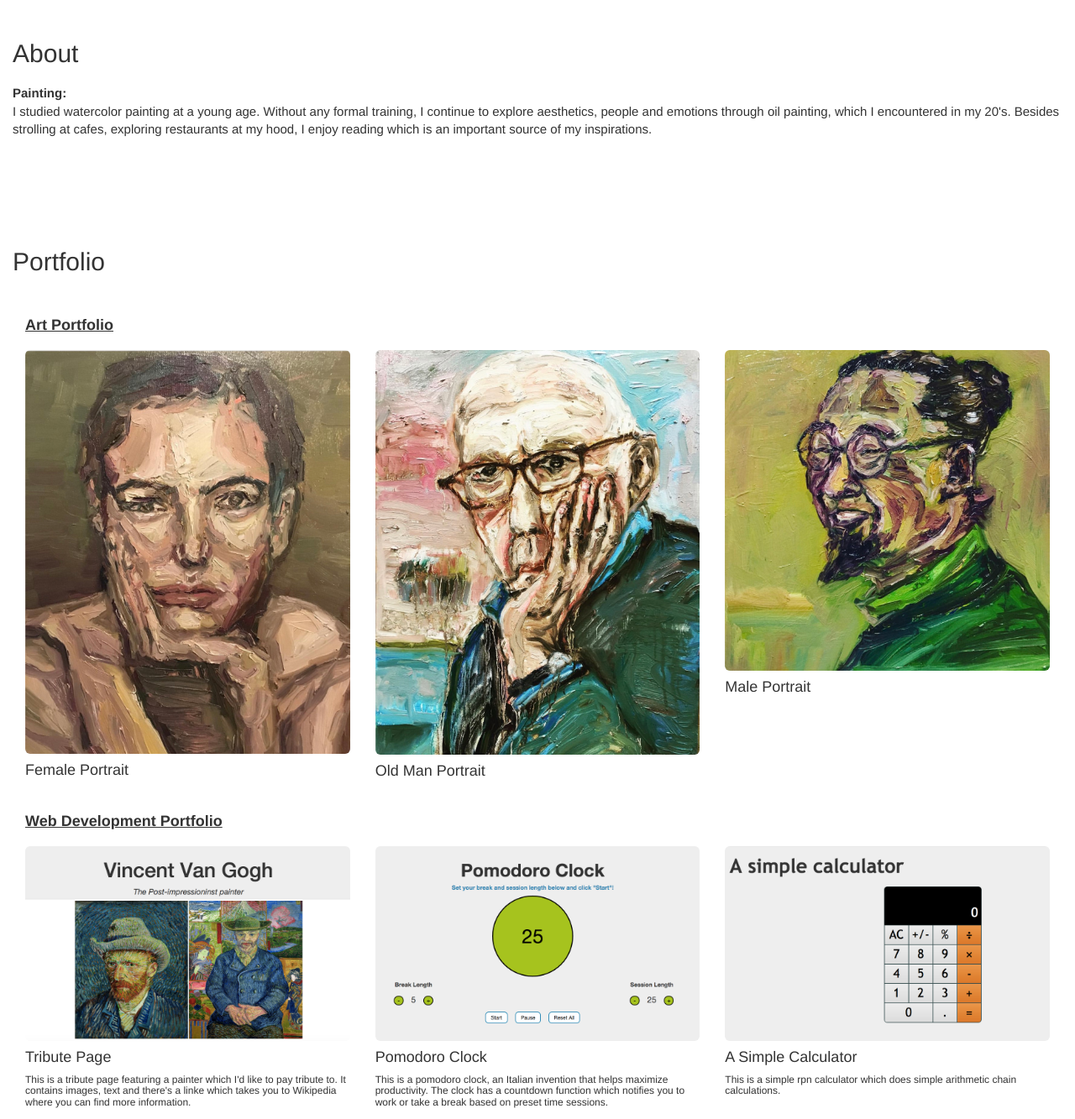
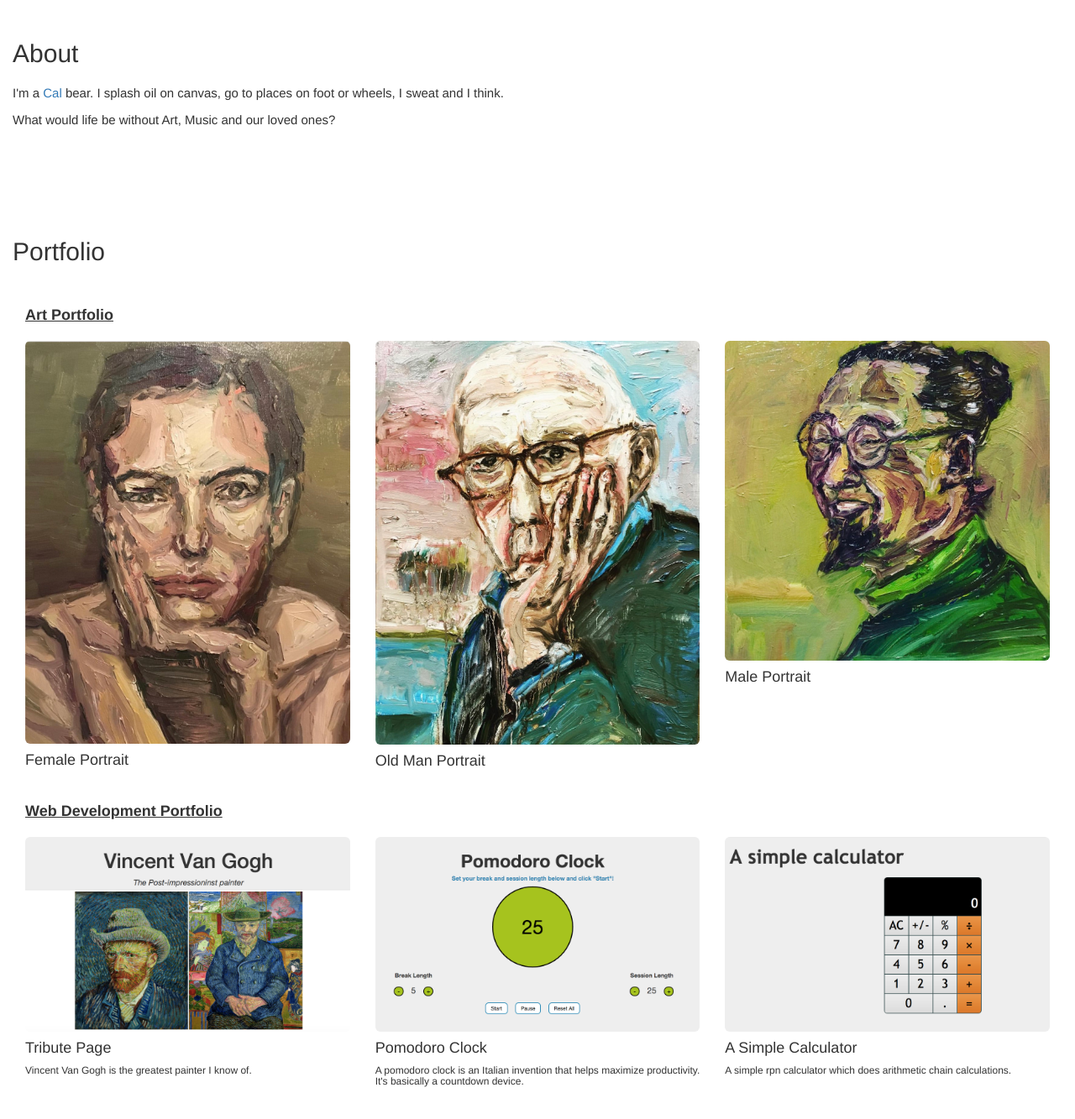
Before and after one commit to deborah326/deborah326.github.io, a plain HTML site: page index.html in a window 1280 px wide. Shown: the part 1220-2553 px from the top of the page at 84% size. Drawn offline with nearby package versions, Linux system fonts and the light colour scheme; some packages are replaced by stand-ins of ours.

Commit message:
Update index.html

```diff
--- a/index.html
+++ b/index.html
@@ -44,8 +44,8 @@
         </div>
     </nav>
     <div id="home" class="container-fluid">
-        <h2>Home</h2>
-        <p>You found me! I'm Deborah, I went to <a href="www.berkeley.edu">Cal</a> and I enjoy painting, running and learning. Here are some of my favorite quotes.</p>
+        <h2>My favorite quotes</h2>
+        <p>Here are some of my favorite quotes.</p>
         <div class="newQuote container-fluid ">
             <div class="row">
                 <p id="quote"></p>
@@ -59,9 +59,8 @@
     </div>
     <div id="about" class="container-fluid">
         <h2>About</h2>
-            <p><strong>Painting:</strong><br> I studied watercolor painting at a young age. Without any formal training, I continue to explore aesthetics, people and emotions through oil painting, which I encountered in my 20's. Besides strolling
-at cafes, exploring restaurants at my hood, I enjoy reading which is an important source of my inspirations.</p>
-
+            <p>I'm a <a href="www.berkeley.edu">Cal</a> bear. I splash oil on canvas, go to places on foot or wheels, I sweat and I think.</p>
+            <p>What would life be without Art, Music and our loved ones?</p>
     </div>
     <div id="portfolio" class="container-fluid">
         <h2>Portfolio</h2>
@@ -100,19 +99,19 @@ at cafes, exploring restaurants at my hood, I enjoy reading which is an importan
                 <a href="/tribute.html" target="blank" id="tribute" data-toggle="modal">
                 <img src="images/tribute.png" class="img-rounded img-responsive"></a>
                 <h4>Tribute Page</h4>
-                <h6>This is a tribute page featuring a painter which I'd like to pay tribute to. It contains images, text and there's a linke which takes you to Wikipedia where you can find more information.</h6>
+                <h6>Vincent Van Gogh is the greatest painter I know of.</h6>
             </div>
             <div class="col-sm-4">
                 <a href="/pomodoro.html" target="blank" id="pomodoro" data-toggle="modal">
                 <img src="/images/pomodoro.png" class="img-rounded img-responsive"></a>
                 <h4>Pomodoro Clock</h4>
-                <h6>This is a pomodoro clock, an Italian invention that helps maximize productivity.  The clock has a countdown function which notifies you to work or take a break based on preset time sessions.</h6>
+                <h6>A pomodoro clock is an Italian invention that helps maximize productivity.  It's basically a countdown device.</h6>
             </div>
             <div class="col-sm-4">
                 <a href="/calculator.html" target="blank" id="calculator" data-toggle="modal">
                 <img src="images/calculator.png" class="img-rounded img-responsive"></a>
                 <h4>A Simple Calculator</h4>
-                <h6>This is a simple rpn calculator which does simple arithmetic chain calculations.</h6>
+                <h6>A simple rpn calculator which does arithmetic chain calculations.</h6>
             </div>
         </div>
     </div>
```
